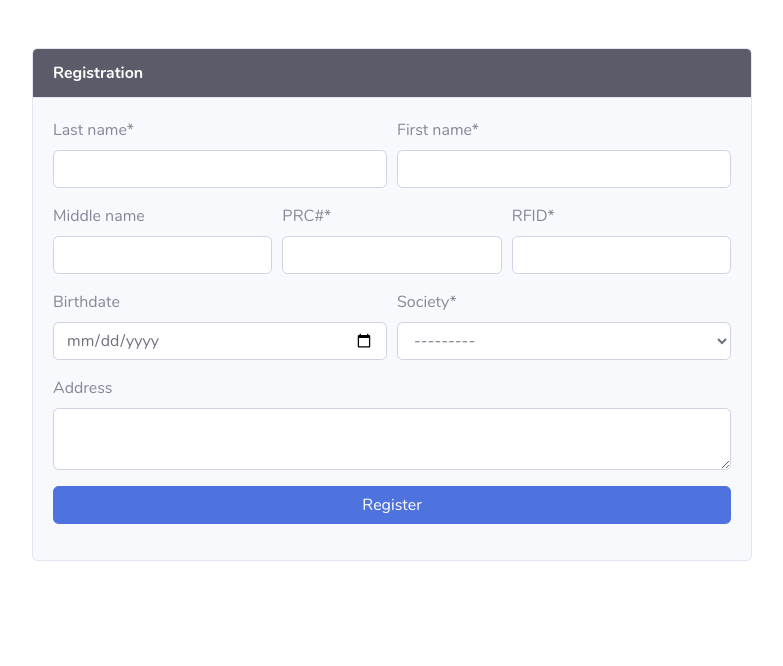
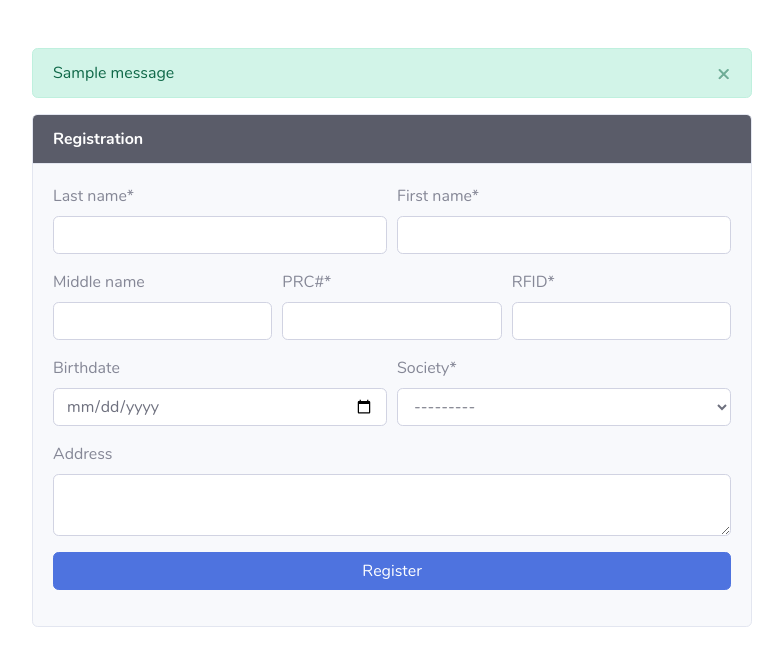
Before and after one commit to k33p0y/convention-rfid, a Django app: page /participant/register/ in a window 1280 px wide. Shown: the top 666 px of the page, without its empty margins (248-1031 px from the left). Run offline with Django 3.2, Linux system fonts and the light colour scheme; tables that the repository leaves empty hold one stand-in row (values such as "Sample post"); one stand-in notice (Sample message) is shown; some libraries are stand-ins or nearby versions.

Commit message:
Add alert message to participant registration

```diff
--- a/rfid/templates/rfid/participant_create.html
+++ b/rfid/templates/rfid/participant_create.html
@@ -12,11 +12,12 @@
 
 {% block content %}
         <div class="row justify-content-center">
-            <div class="col-md-8">
-                <div class="card mt-5 bg-light">
+            <div class="col-md-8 mt-5">
+                {% include 'snippets/messages.html' %}
+                <div class="card bg-light">
                     <div class="card-header font-weight-bold text-white bg-dark">Registration</div>
                     <div class="card-body">
-                        <form class="" method="post" action="#">
+                        <form class="" method="post" action="">
                             {% csrf_token %}
                             <div class="form-row">
                                 <div class="form-group col-md-6 mb-0">
--- a/rfid/views.py
+++ b/rfid/views.py
@@ -1,4 +1,5 @@
 from django.shortcuts import render, redirect
+from django.contrib import messages
 from .forms import ParticipantForm, RfidForm
 
 def create_participant(request):
@@ -12,7 +13,7 @@ def create_participant(request):
             rfid_obj = rfid_form.save(commit=False)
             rfid_obj.participant = participant_obj
             rfid_obj.save()
-
+            messages.success(request, 'Participant %s %s saved to database!' % (participant_obj.fname, participant_obj.lname))
             return redirect('create_participant')
     else:
         participant_form = ParticipantForm()
--- a/templates/generic-user-base.html
+++ b/templates/generic-user-base.html
@@ -22,6 +22,7 @@
 
     <!-- Content -->
     <div class="container">
+
         {% block content %}{% endblock %}
     </div>
 
--- /dev/null
+++ b/templates/snippets/messages.html
@@ -0,0 +1,8 @@
+{% for message in messages %}
+  <div class="alert {{ message.tags }} alert-dismissible" role="alert">
+    <button type="button" class="close" data-dismiss="alert" aria-label="Close">
+      <span aria-hidden="true">&times;</span>
+    </button>
+    {{ message }}
+  </div>
+{% endfor %}
```
Also changed, not shown: convention/settings/base.py (+10 -0 lines).
